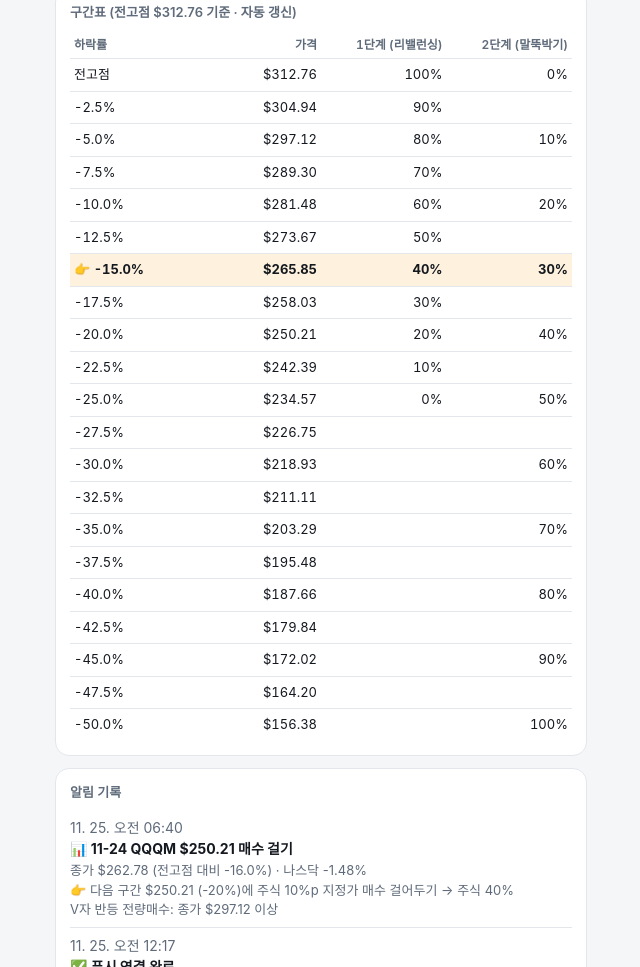
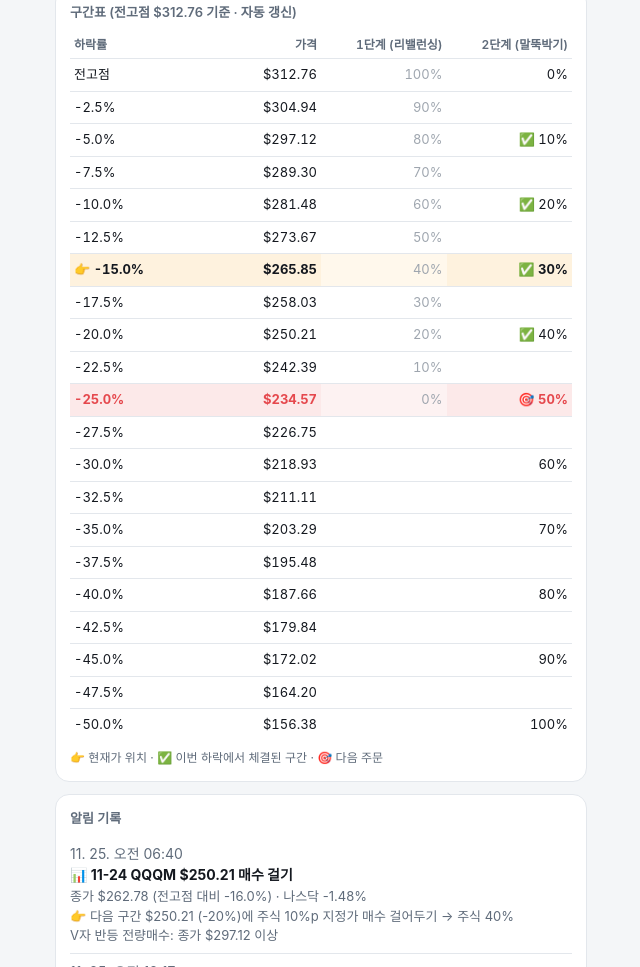
Before and after one commit to eomxx004/qqqm-jordan, a website: page docs/index.html in a window 1280 px wide. Shown: the part 899-1866 px from the top of the page, without its empty margins (319-959 px from the left). Drawn offline with Linux system fonts and the light colour scheme.

Commit message:
구간표: 체결 완료/다음 주문 표시, 비활성 단계 흐리게

```diff
--- a/docs/app.js
+++ b/docs/app.js
@@ -79,11 +79,21 @@ function render() {
 
   // 구간표
   $('#tableAth').textContent = usd(st.ath);
-  const dd = live.dd;
+  // 👉 현재가 위치 · ✅ 이번 하락에서 이미 체결된 구간 · 🎯 다음 주문 구간
+  const dd = live.dd, stake = st.mode === 'STAKE';
+  const nextPct = (t.nextBuy || t.nextSell)?.pct;
+  const cell = (v, active, pct) => {
+    if (v == null) return '';
+    if (!active || !pct) return v + '%';
+    if (Math.abs(pct - nextPct) < 1e-9) return `🎯 <b>${v}%</b>`;
+    if (pct <= st.maxDD + 1e-9 && st.stock < 100) return `✅ ${v}%`;
+    return v + '%';
+  };
   $('#table').innerHTML = data.table.map((r, i) => {
-    const nextPct = data.table[i + 1]?.pct ?? Infinity;
-    const here = dd >= r.pct - 1e-9 && dd < nextPct - 1e-9;
-    return `<tr class="${here ? 'here' : ''}"><td>${here ? '👉 ' : ''}${r.pct ? '-' + r.pct.toFixed(1) + '%' : '전고점'}</td><td>${usd(r.price)}</td><td>${r.rebalStock == null ? '' : r.rebalStock + '%'}</td><td>${r.stakeStock == null ? '' : r.stakeStock + '%'}</td></tr>`;
+    const np = data.table[i + 1]?.pct ?? Infinity;
+    const here = dd >= r.pct - 1e-9 && dd < np - 1e-9;
+    const isNext = Math.abs(r.pct - nextPct) < 1e-9;
+    return `<tr class="${here ? 'here' : ''} ${isNext ? 'next' : ''}"><td>${here ? '👉 ' : ''}${r.pct ? '-' + r.pct.toFixed(1) + '%' : '전고점'}</td><td>${usd(r.price)}</td><td class="${stake ? 'off' : ''}">${cell(r.rebalStock, !stake, r.pct)}</td><td class="${stake ? '' : 'off'}">${cell(r.stakeStock, stake, r.pct)}</td></tr>`;
   }).join('');
 
   $('#history').innerHTML = data.history.map(h =>
--- a/docs/index.html
+++ b/docs/index.html
@@ -40,6 +40,9 @@
   th { color:var(--dim); font-weight:600; border-top:0; }
   th:first-child, td:first-child { text-align:left; }
   tr.here td { background:rgba(245,165,36,.15); font-weight:700; }
+  tr.next td { background:rgba(229,72,77,.12); color:var(--up); font-weight:700; }
+  .legend { font-size:12px; color:var(--dim); margin-top:8px; }
+  td.off { color:var(--dim) !important; font-weight:400 !important; opacity:.6; }
   .prov { border-color: var(--warn); }
   .prov h2 { color: var(--warn); }
   label { display:block; font-size:13px; color:var(--dim); margin-bottom:4px; }
@@ -114,6 +117,7 @@
       <thead><tr><th>하락률</th><th>가격</th><th>1단계 (리밸런싱)</th><th>2단계 (말뚝박기)</th></tr></thead>
       <tbody id="table"></tbody>
     </table>
+    <div class="legend">👉 현재가 위치 · ✅ 이번 하락에서 체결된 구간 · 🎯 다음 주문</div>
   </section>
 
   <section class="card">
```
